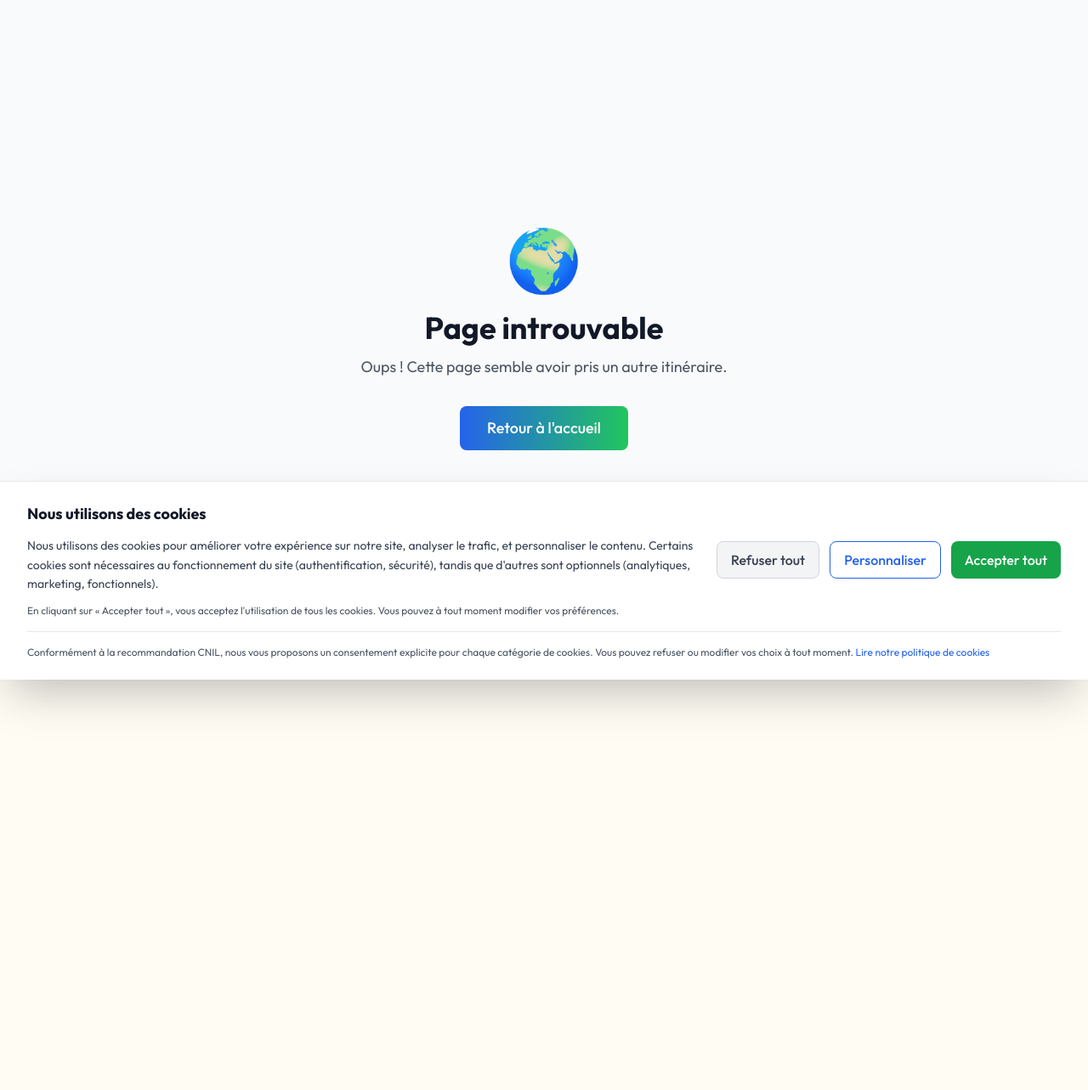
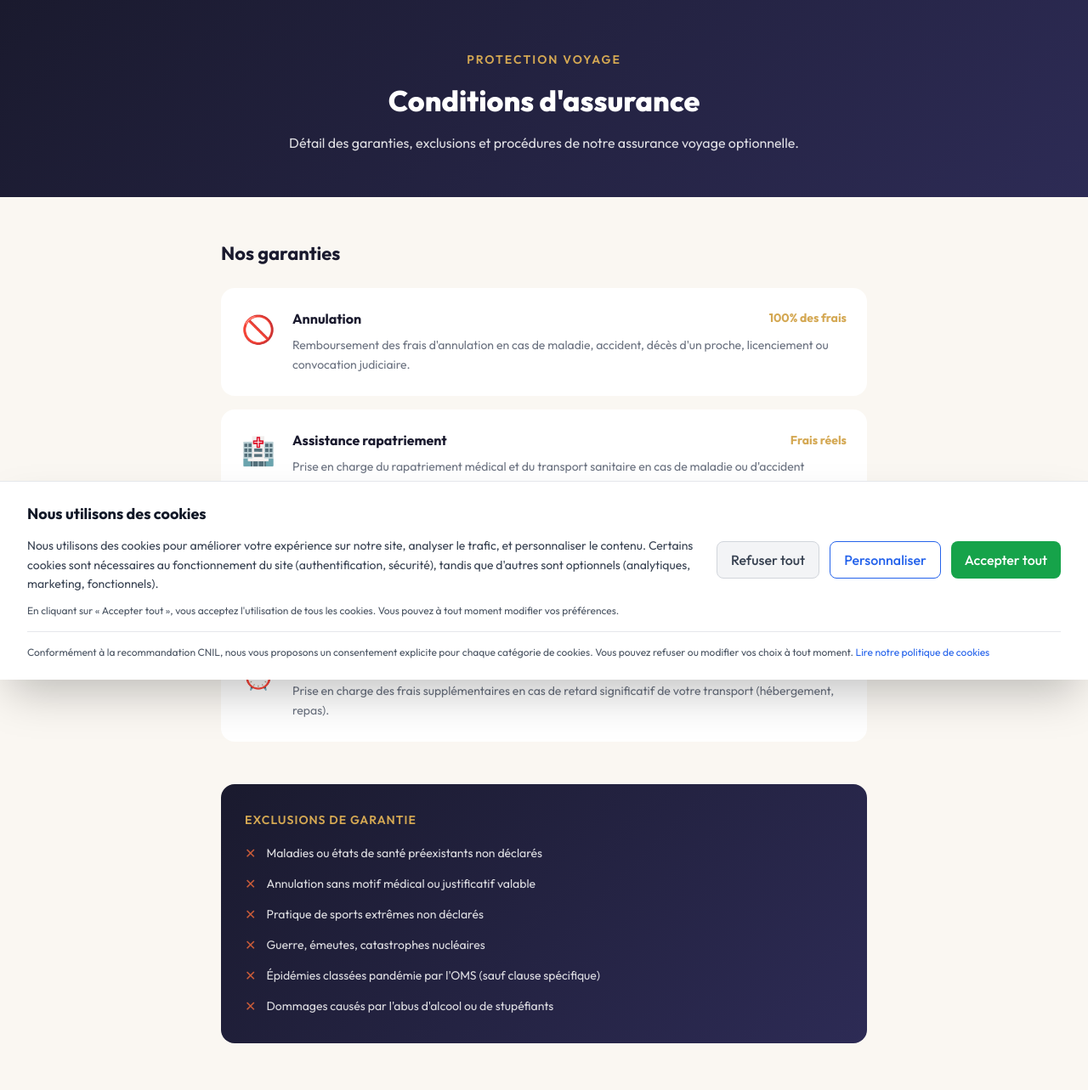
Before and after one commit to eventylife-hub/Eventylife, a Next.js app: page /conditions-assurance in a window 1280 px wide. Before the commit this address had no page. Shown: the top 1283 px of the page at 85% size. Before the commit the page ends 800 px from the top, so only its background shows below. Built offline with nearby package versions, Linux system fonts and the light colour scheme.

Commit message:
feat: add conditions-assurance page

```diff
--- /dev/null
+++ b/app/(public)/conditions-assurance/page.tsx
@@ -0,0 +1,97 @@
+'use client';
+
+const garanties = [
+  { icone: "\u{1F6AB}", titre: "Annulation", desc: "Remboursement des frais d'annulation en cas de maladie, accident, décès d'un proche, licenciement ou convocation judiciaire.", montant: "100% des frais" },
+  { icone: "\u{1F3E5}", titre: "Assistance rapatriement", desc: "Prise en charge du rapatriement médical et du transport sanitaire en cas de maladie ou d'accident pendant le voyage.", montant: "Frais réels" },
+  { icone: "\u{1F4BC}", titre: "Bagages", desc: "Indemnisation en cas de perte, vol ou détérioration de vos bagages pendant le transport ou le séjour.", montant: "2 000€/pers." },
+  { icone: "\u{23F0}", titre: "Retard transport", desc: "Prise en charge des frais supplémentaires en cas de retard significatif de votre transport (hébergement, repas).", montant: "150€/pers." },
+];
+
+const exclusions = [
+  "Maladies ou états de santé préexistants non déclarés",
+  "Annulation sans motif médical ou justificatif valable",
+  "Pratique de sports extrêmes non déclarés",
+  "Guerre, émeutes, catastrophes nucléaires",
+  "Épidémies classées pandémie par l'OMS (sauf clause spécifique)",
+  "Dommages causés par l'abus d'alcool ou de stupéfiants",
+];
+
+const etapes = [
+  { num: "1", titre: "Déclaration", desc: "Déclarez votre sinistre dans les 5 jours ouvrés suivant l'événement via votre espace client ou par email." },
+  { num: "2", titre: "Constitution du dossier", desc: "Rassemblez les justificatifs nécessaires : certificat médical, attestation employeur, récépissé de dépôt de plainte, etc." },
+  { num: "3", titre: "Instruction", desc: "Notre assureur examine votre dossier sous 15 jours ouvrés et vous informe de sa décision." },
+  { num: "4", titre: "Indemnisation", desc: "En cas d'accord, l'indemnisation est versée sous 30 jours par virement bancaire." },
+];
+
+export default function ConditionsAssurancePage() {
+  return (
+    <div style={{ minHeight: '100vh', background: '#FAF7F2' }}>
+      <div style={{ background: 'linear-gradient(135deg, #1A1A2E 0%, #2D2B55 100%)', padding: '60px 20px 50px', textAlign: 'center' }}>
+        <div style={{ maxWidth: 700, margin: '0 auto' }}>
+          <div style={{ color: '#D4A853', fontSize: 14, fontWeight: 600, letterSpacing: 2, textTransform: 'uppercase', marginBottom: 12 }}>{"Protection voyage"}</div>
+          <h1 style={{ color: '#FFFFFF', fontSize: 34, fontWeight: 800, marginTop: 0, marginBottom: 12 }}>
+            {"Conditions d'assurance"}
+          </h1>
+          <p style={{ color: 'rgba(255,255,255,0.85)', fontSize: 16, lineHeight: 1.6 }}>
+            {"Détail des garanties, exclusions et procédures de notre assurance voyage optionnelle."}
+          </p>
+        </div>
+      </div>
+
+      <div style={{ maxWidth: 800, margin: '0 auto', padding: '50px 20px 60px' }}>
+        <h2 style={{ color: '#1A1A2E', fontSize: 22, fontWeight: 700, marginBottom: 24 }}>{"Nos garanties"}</h2>
+        <div style={{ display: 'flex', flexDirection: 'column', gap: 16, marginBottom: 50 }}>
+          {garanties.map(g => (
+            <div key={g.titre} style={{ background: '#FFFFFF', borderRadius: 16, padding: '24px 24px', display: 'flex', gap: 20, alignItems: 'flex-start' }}>
+              <div style={{ fontSize: 32, flexShrink: 0 }}>{g.icone}</div>
+              <div style={{ flex: 1 }}>
+                <div style={{ display: 'flex', justifyContent: 'space-between', alignItems: 'center', marginBottom: 8 }}>
+                  <div style={{ color: '#1A1A2E', fontSize: 16, fontWeight: 700 }}>{g.titre}</div>
+                  <div style={{ color: '#D4A853', fontSize: 14, fontWeight: 700 }}>{g.montant}</div>
+                </div>
+                <p style={{ color: '#6B7280', fontSize: 14, lineHeight: 1.7, margin: 0 }}>{g.desc}</p>
+              </div>
+            </div>
+          ))}
+        </div>
+
+        <div style={{ background: 'linear-gradient(135deg, #1A1A2E, #2D2B55)', borderRadius: 16, padding: '32px 28px', marginBottom: 50 }}>
+          <div style={{ color: '#D4A853', fontSize: 14, fontWeight: 600, letterSpacing: 1, textTransform: 'uppercase', marginBottom: 16 }}>{"Exclusions de garantie"}</div>
+          <div style={{ display: 'flex', flexDirection: 'column', gap: 12 }}>
+            {exclusions.map(ex => (
+              <div key={ex} style={{ display: 'flex', gap: 12, alignItems: 'center' }}>
+                <div style={{ color: '#C75B39', fontSize: 16, flexShrink: 0 }}>{"✕"}</div>
+                <div style={{ color: 'rgba(255,255,255,0.85)', fontSize: 14 }}>{ex}</div>
+              </div>
+            ))}
+          </div>
+        </div>
+
+        <h2 style={{ color: '#1A1A2E', fontSize: 22, fontWeight: 700, textAlign: 'center', marginBottom: 8 }}>{"Procédure de déclaration"}</h2>
+        <p style={{ color: '#6B7280', fontSize: 15, textAlign: 'center', marginBottom: 32 }}>{"Comment déclarer un sinistre"}</p>
+        <div style={{ display: 'flex', flexDirection: 'column', gap: 16, marginBottom: 50 }}>
+          {etapes.map(e => (
+            <div key={e.num} style={{ display: 'flex', gap: 20, alignItems: 'center', background: '#FFFFFF', borderRadius: 16, padding: '24px 28px' }}>
+              <div style={{ width: 48, height: 48, borderRadius: '50%', background: 'linear-gradient(135deg, #1A1A2E, #2D2B55)', color: '#D4A853', display: 'flex', alignItems: 'center', justifyContent: 'center', fontSize: 20, fontWeight: 800, flexShrink: 0 }}>{e.num}</div>
+              <div>
+                <div style={{ color: '#1A1A2E', fontSize: 16, fontWeight: 700, marginBottom: 4 }}>{e.titre}</div>
+                <p style={{ color: '#6B7280', fontSize: 14, lineHeight: 1.6, margin: 0 }}>{e.desc}</p>
+              </div>
+            </div>
+          ))}
+        </div>
+
+        <div style={{ background: '#FFFFFF', borderRadius: 16, padding: '28px 24px', marginBottom: 24 }}>
+          <h3 style={{ color: '#1A1A2E', fontSize: 16, fontWeight: 700, marginTop: 0, marginBottom: 12 }}>{"Informations importantes"}</h3>
+          <p style={{ color: '#6B7280', fontSize: 13, lineHeight: 1.8, margin: 0 }}>
+            {"L'assurance voyage est optionnelle et peut être souscrite lors de la réservation. Elle est fournie par notre partenaire assureur agréé. Les conditions détaillées, plafonds et franchises sont précisés dans la notice d'information remise lors de la souscription. Le contrat est soumis au Code des assurances français. Pour toute question, contactez notre service client."}
+          </p>
+        </div>
+
+        <p style={{ color: '#9CA3AF', fontSize: 12, textAlign: 'center' }}>
+          {"Dernière mise à jour : 1er mars 2026 — Version 1.0"}
+        </p>
+      </div>
+    </div>
+  );
+}
```
